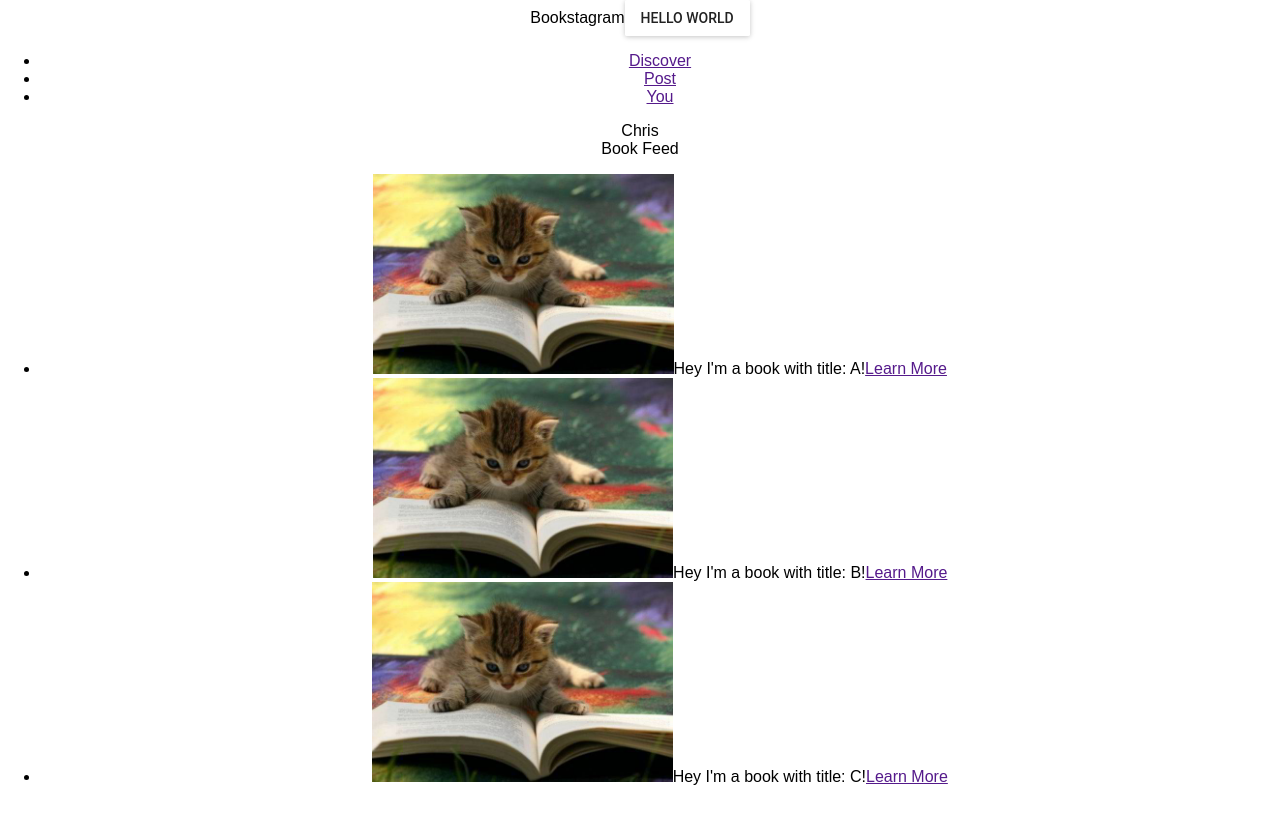
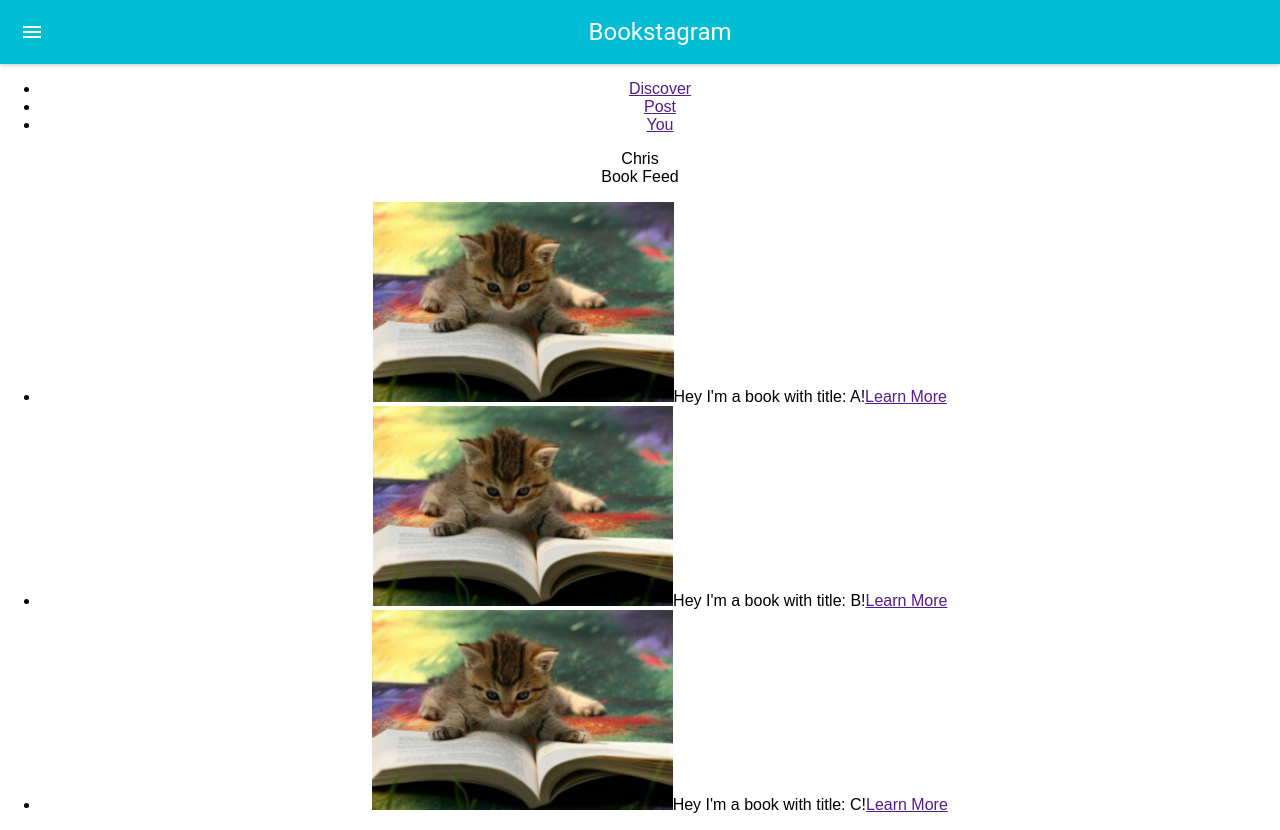
Before and after one commit to chriskwan/bookstagram, a React (Create React App) app: page / in a window 1280 px wide. Before the commit the page ends 802 px from the top, so only its background shows below. Built offline with nearby package versions, Linux system fonts and the light colour scheme; what react-tap-event-plugin would draw is missing.

Commit message:
Add AppBar

```diff
--- a/src/App.js
+++ b/src/App.js
@@ -1,12 +1,14 @@
 import React, { Component } from 'react';
 import './App.css';
+
 import BookDetails from './BookDetails';
 import BookFeed from './BookFeed';
 import ButtonBar from './ButtonBar';
 import UserProfile from './UserProfile';
+
 import MuiThemeProvider from 'material-ui/styles/MuiThemeProvider';
 import injectTapEventPlugin from 'react-tap-event-plugin';
-import {RaisedButton} from 'material-ui';
+import { AppBar } from 'material-ui';
 
 // Needed for onTouchTap
 // http://stackoverflow.com/a/34015469/988941
@@ -75,8 +77,7 @@ class App extends Component {
     return (
       <MuiThemeProvider>
         <div className="App">
-            Bookstagram
-            <RaisedButton label="Hello World"/>
+            <AppBar title="Bookstagram"/>
             <ButtonBar
               onChangeToFeed={this.handleChangeToFeed}
               onChangeToDetails={this.handleChangeToDetails}
```
